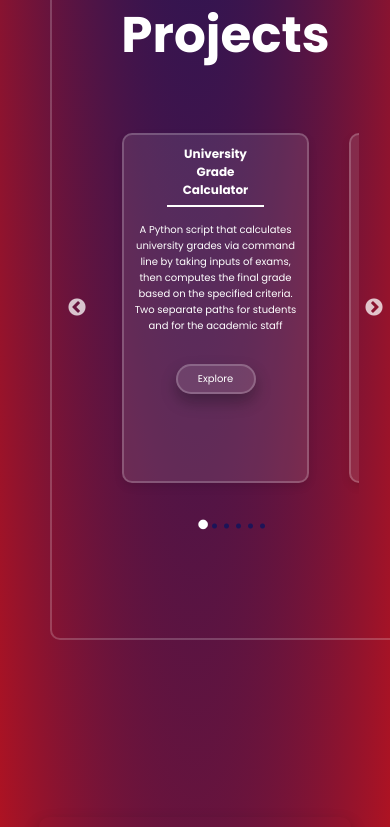
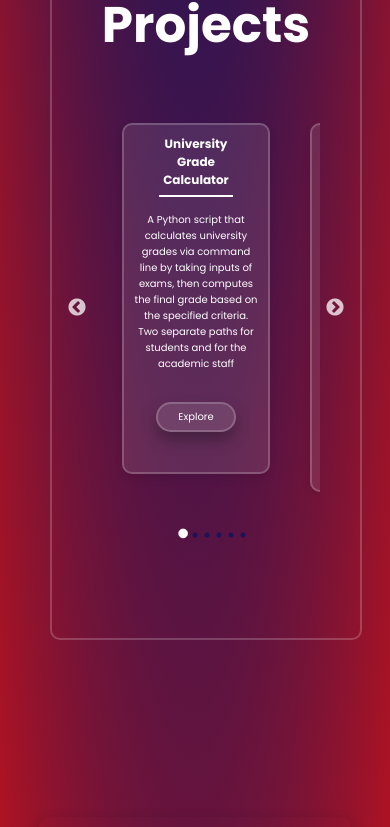
Before and after one commit to UthsaraEthmal/Portfolio-Website-Ethmal-Uthsara, a React (Vite) app: page / in a window 390 px wide. Shown: the part 3880-4707 px from the top of the page. Built offline with nearby package versions, Linux system fonts and the light colour scheme; a web font is replaced by a local one.

Commit message:
Fix:Projects moblie view

```diff
--- a/src/Comp/ProjectsComp/Projects.css
+++ b/src/Comp/ProjectsComp/Projects.css
@@ -134,14 +134,19 @@
 
 
     .container {
-        height: auto;
-           /* background: rgba(255, 255, 255, 0.1);*/
-
-    border-radius: 10px;
+      width: 80%;
      margin: 50px;
       box-shadow: 0 8px 16px rgba(255, 255, 255, 0.0);
 
     }
+
+    .cardp {
+
+
+
+    min-width: 120px; /* Adjust as needed */
+    max-height: 100%;}
+
 .cardp h3 {
   font-size: 12px;
 }
```
